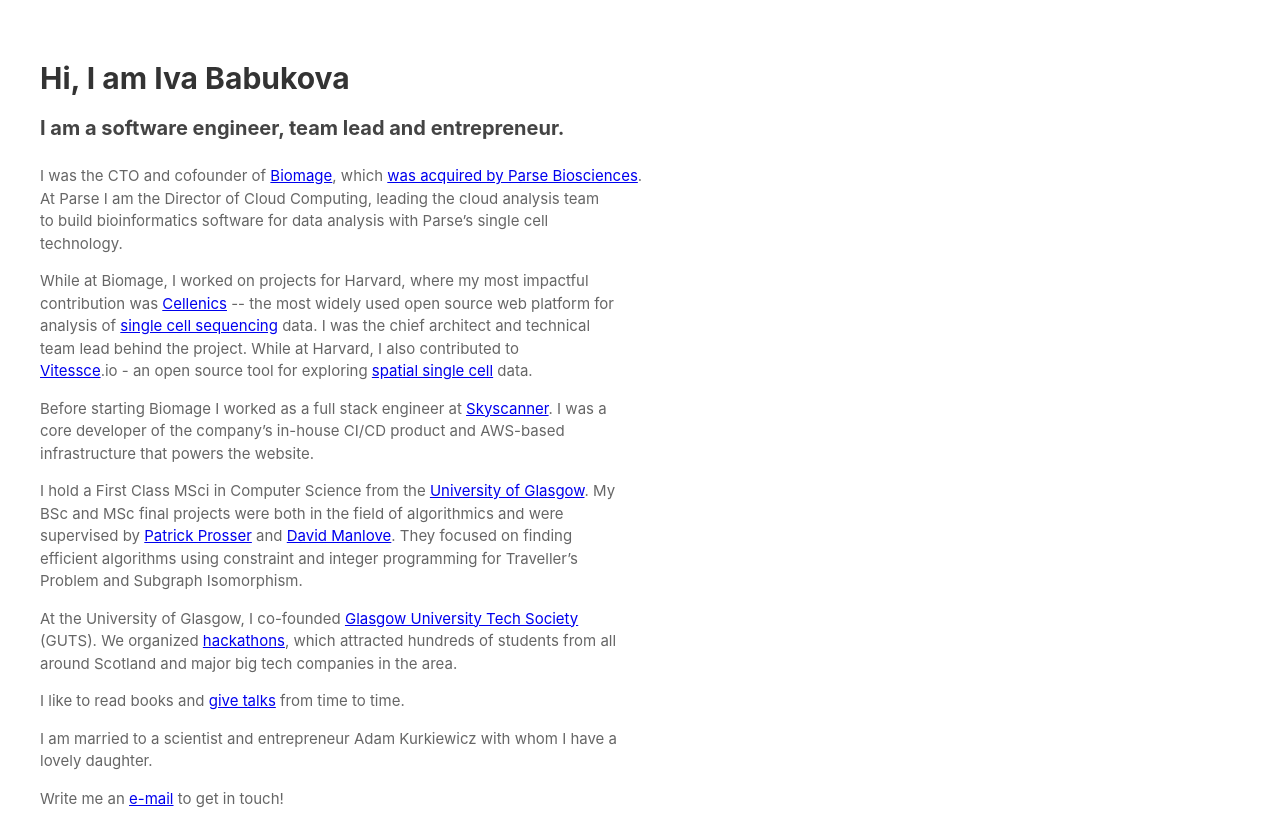
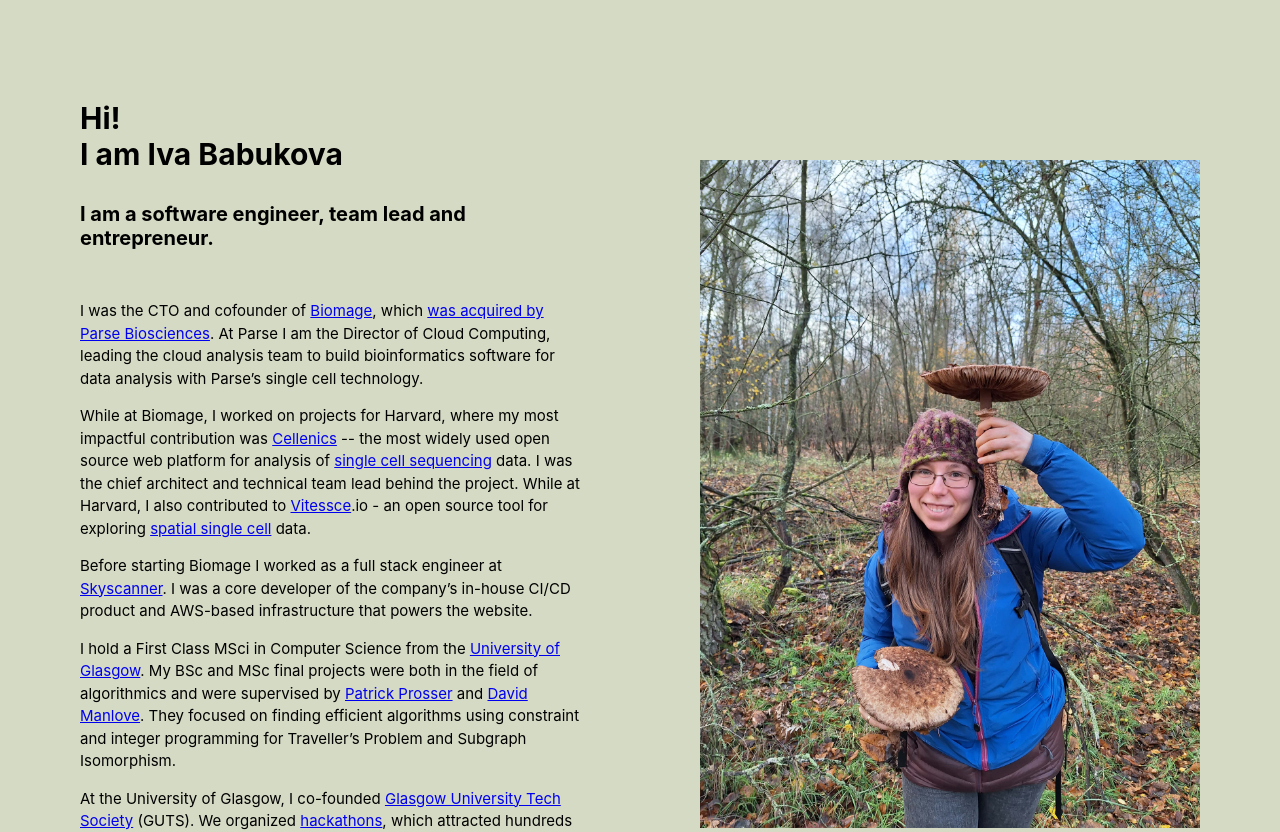
Before and after one commit to ivababukova/bio, a React (Create React App) app: page / in a window 1280 px wide. Shown: the top 832 px of the page. Built offline with nearby package versions, Linux system fonts and the light colour scheme.

Commit message:
added some css

```diff
--- a/src/pages/HomePage.css
+++ b/src/pages/HomePage.css
@@ -1,22 +1,40 @@
 .HomePage {
-  text-align: left;
-  padding: 40px;
+  padding: 20px;
+  background-color: #d5dac4;
 }
 
 h1 {
   font-size: 30px;
-  color: #333;
+  /* color: #333; */
+  margin-bottom: 30px;
 }
 
 h2 {
   font-size: 20px;
-  color: #444;
-  margin-bottom: 25px;
+  /* color: #444; */
+  margin-bottom: 50px;
 }
 
 p {
   font-size: 15px;
-  color: #666;
+  /* color: #666; */
   line-height: 1.5;
   margin-bottom: 15px;
+  word-wrap: break-word;
+  max-width: 72ch;
 }
+
+img {
+  float: right;
+  width: 500px; /* Set your desired width */
+  height: auto; /* Preserve aspect ratio */
+  margin-top: 80px;
+}
+
+.container {
+  display: flex;
+}
+
+.box {
+  padding: 60px;
+}
--- a/src/pages/HomePage.js
+++ b/src/pages/HomePage.js
@@ -1,7 +1,6 @@
 import React from "react";
 import './HomePage.css';
-
-const BLOCK_SIZE = 80;
+import mushroomPhoto from '../mushrooms.jpeg';
 
 const page_contents = [
   {
@@ -77,7 +76,9 @@
     "text": `
       I am married to a scientist and entrepreneur Adam Kurkiewicz with whom I have a lovely daughter.
     `,
-    "links": {}
+    "links": {
+      "Adam Kurkiewicz": "https://www.linkedin.com/in/adam-kurkiewicz-37393681/",
+    }
   },
   {
     "text": `
@@ -89,39 +90,11 @@
   }
 ]
 
-
 export default function HomePage() {
 
-  function insertNewLine(text) {
-    const words = text.split(/\s+/); // Split the text into words
-    const blocks = [];
-    let currentBlock = '';
+  function insertLinks(text, links) {
 
-    for (const word of words) {
-      if (currentBlock.length + 1 + word.length <= BLOCK_SIZE) {
-        // Add the word to the current block if it doesn't exceed the limit
-        currentBlock += (currentBlock.length > 0 ? ' ' : '') + word;
-      } else {
-        // If adding the word would exceed the limit, start a new block
-        blocks.push(currentBlock);
-        blocks.push("<br/>");
-        currentBlock = word;
-      }
-    }
-
-    if (currentBlock.length > 0) {
-      // Add the last block if it's not empty
-      blocks.push(currentBlock);
-    }
-
-    return blocks.join("");
-  }
-
-  function insertLinks(text, links) {
-    const parts = text.split('<br/>');
-
-    const processedParts = parts.map((part) => {
-      let resultPart = part;
+    let resultPart = text;
 
     for (const key in links) {
       if (links.hasOwnProperty(key)) {
@@ -132,23 +105,26 @@
     }
 
     return resultPart;
-    });
-
-    return processedParts.join('<br/>');
   }
 
   function getFormattedText(paragraph) {
-    const textBlocks = insertNewLine(paragraph.text);
-    return insertLinks(textBlocks, paragraph.links);
+    return insertLinks(paragraph.text, paragraph.links);
   }
 
   return (
     <div className="HomePage">
-    <h1>Hi, I am Iva Babukova</h1>
+      <div className="container">
+        <div className="box">
+          <h1>Hi! <br/> I am Iva Babukova</h1>
           <h2>I am a software engineer, team lead and entrepreneur. </h2>
           {page_contents.map((paragraph, index) => (
             <p key={index} dangerouslySetInnerHTML={{ __html: getFormattedText(paragraph) }}></p>
           ))}
         </div>
+        <div className="box">
+          <img src={mushroomPhoto} alt="My Mushroom Photo" />
+        </div>
+      </div>
+    </div>
   );
 }
```
Also changed, not shown: src/mushrooms.jpeg (added), 1 other file (tests, documents, lock files or other folders). Lines whose indentation alone changed are shown as unchanged.
